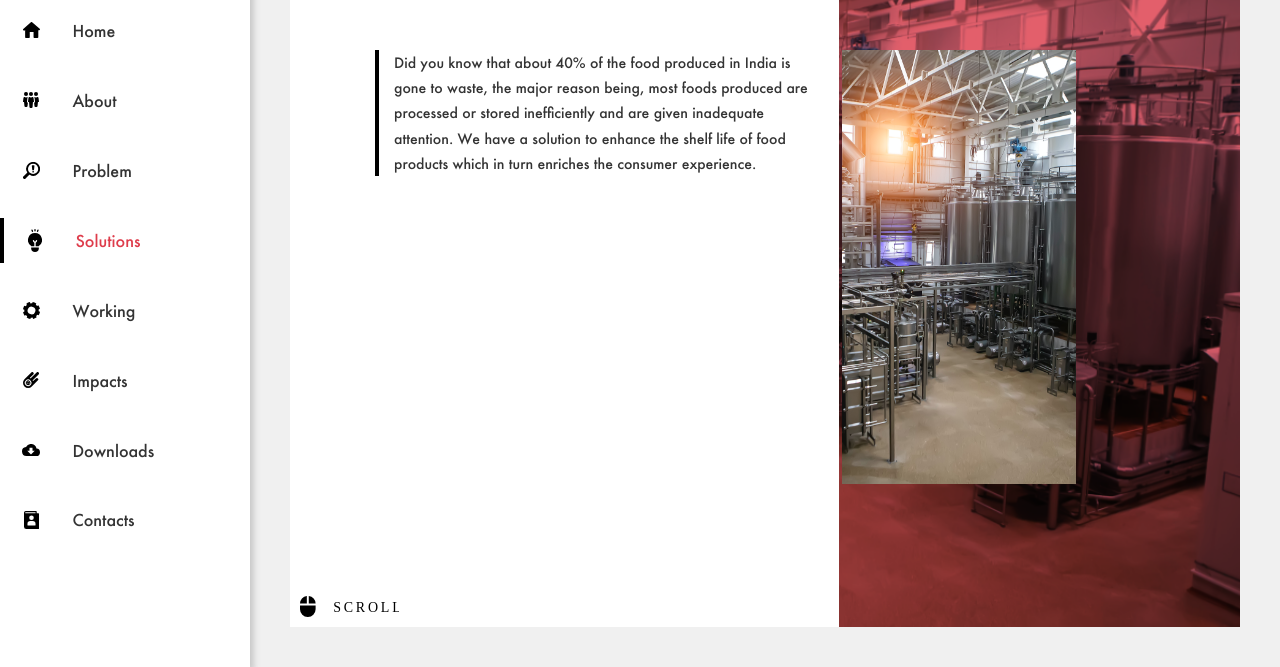
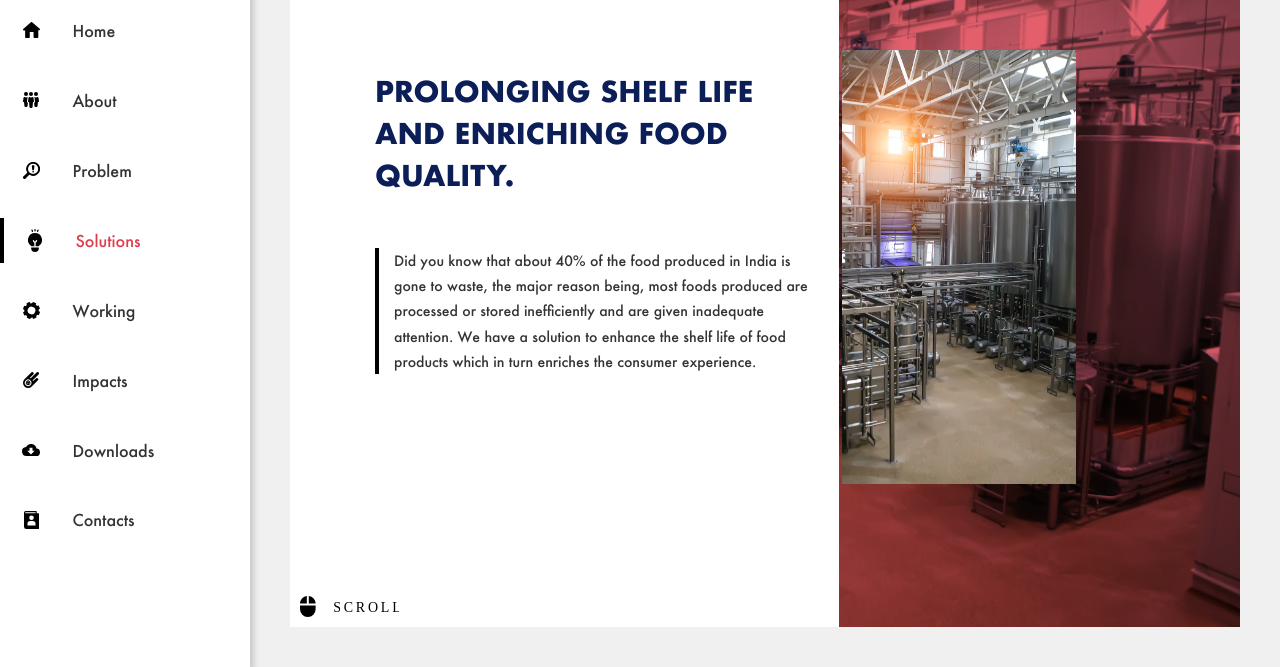
Before and after one commit to spurpete/roznawebsite, a plain HTML site: page index.html in a window 1280 px wide. Shown: the part 133-800 px from the top of the page. Drawn offline with nearby package versions, Linux system fonts and the light colour scheme; some packages are replaced by stand-ins of ours.

Commit message:
Update index.html

```diff
--- a/index.html
+++ b/index.html
@@ -117,6 +117,7 @@
       <div class="columns-7 w-row">
         <div class="w-col w-col-7">
           <div class="header-heading-holder">
+            <h1 class="problem-heading specd">Prolonging shelf life and enriching food quality.<br><br></h1>
             <div class="underline customs"></div>
             <p class="paragraph-5">Did you know that about 40% of the food produced in India is gone to waste, the major reason being, most foods produced are processed or stored inefficiently and are given inadequate attention. We have a solution to enhance the shelf life of food products which in turn enriches the consumer experience.<br></p>
           </div>
```
